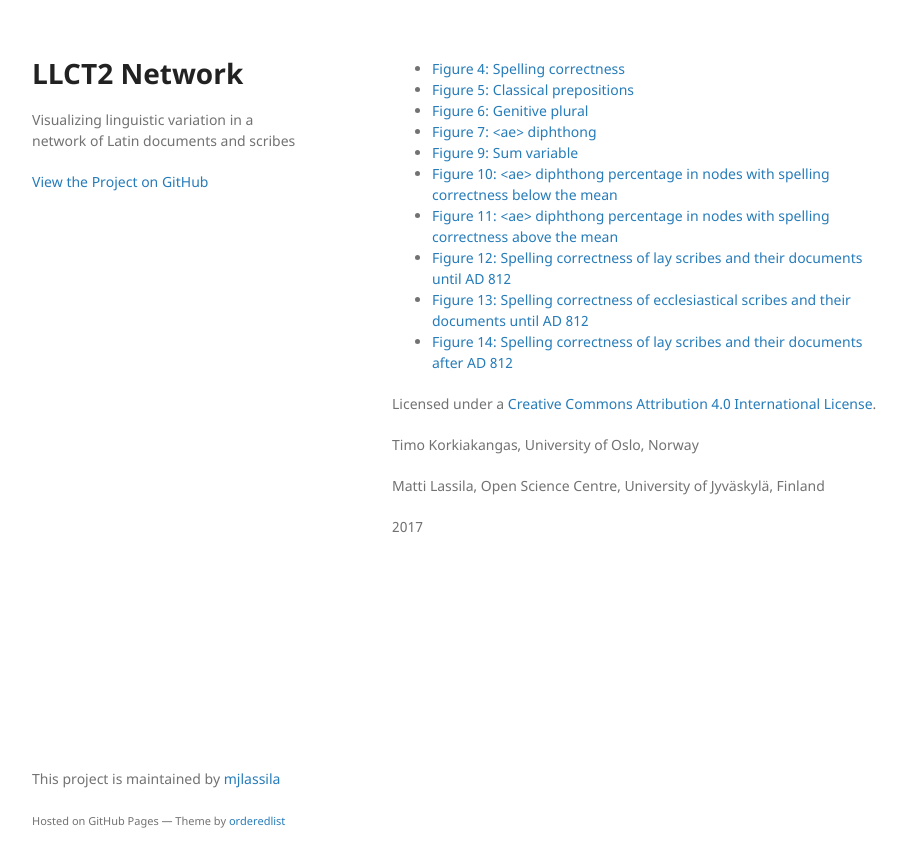
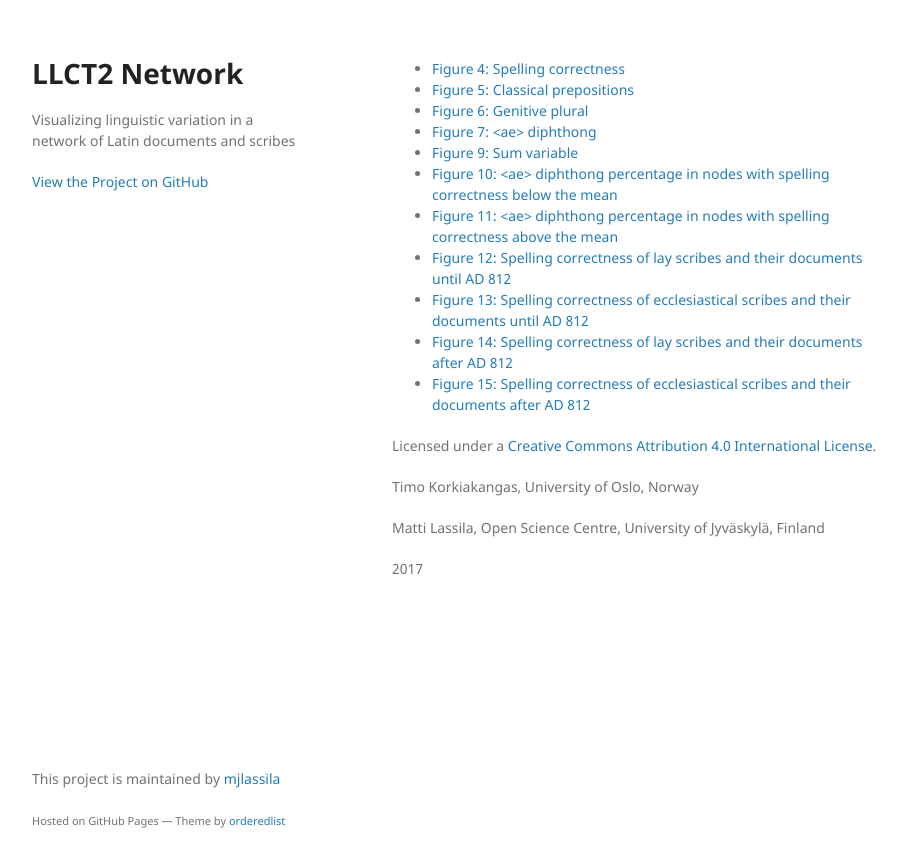
Before and after one commit to mjlassila/llct2-network, a Jekyll site: the page built from docs/index.md, in a window 1280 px wide. Shown: the top 867 px of the page, without its empty margins (178-1085 px from the left). Built offline with Jekyll 4.4.1, drawn with Linux system fonts in a browser that asks for light colours; our own code applies the rules of GitHub Pages for plain Markdown files.

Commit message:
Included Figure 15 to the index

```diff
--- a/docs/index.md
+++ b/docs/index.md
@@ -8,7 +8,7 @@
 * [Figure 12: Spelling correctness of lay scribes and their documents until AD 812](./12/)
 * [Figure 13: Spelling correctness of ecclesiastical scribes and their documents until AD 812](./13/)
 * [Figure 14: Spelling correctness of lay scribes and their documents after AD 812](./14/)
-
+* [Figure 15: Spelling correctness of ecclesiastical scribes and their documents after AD 812](./15/)
 
 Licensed under a [Creative Commons Attribution 4.0 International License](http://creativecommons.org/licenses/by/4.0/).
 
```
